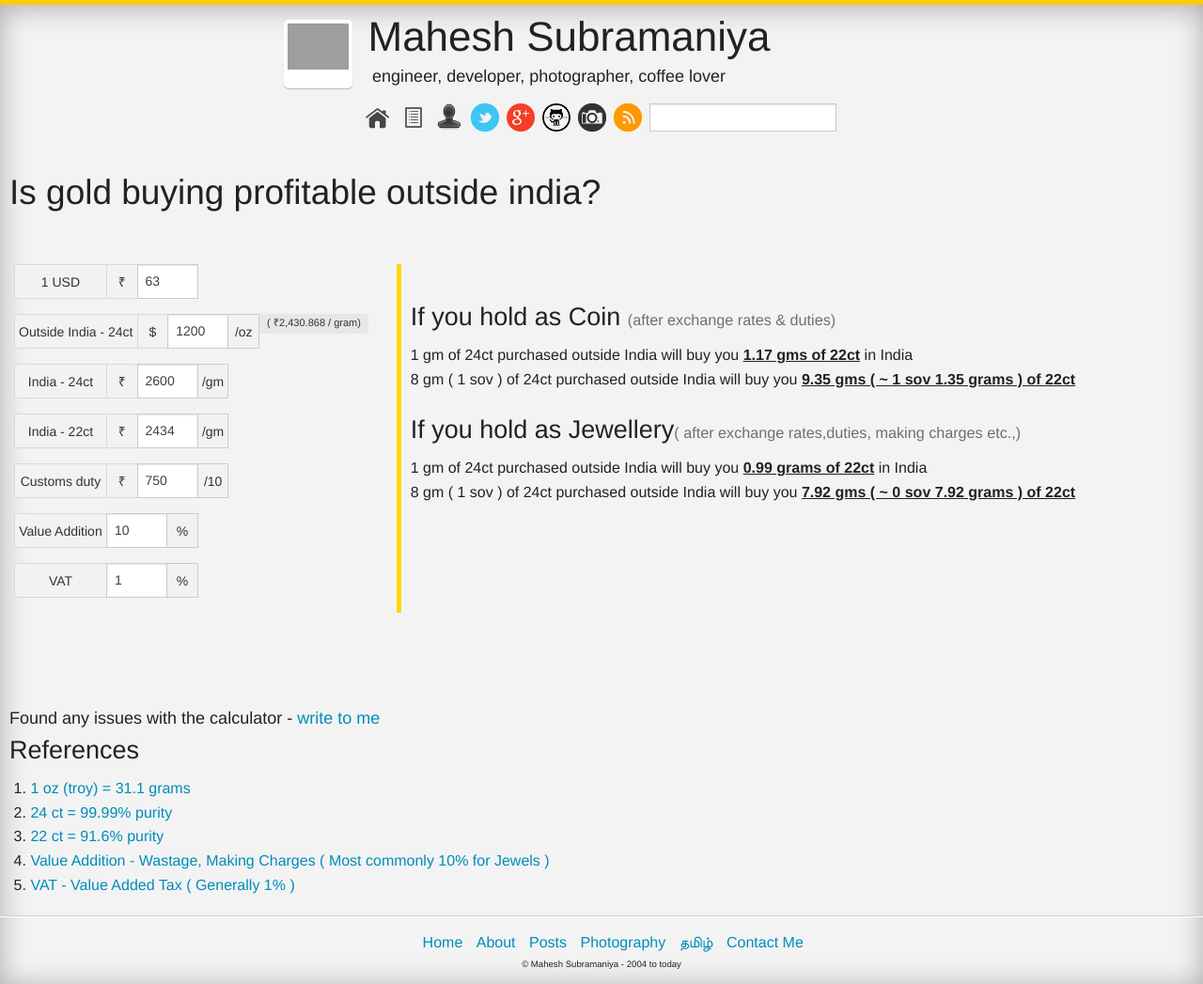
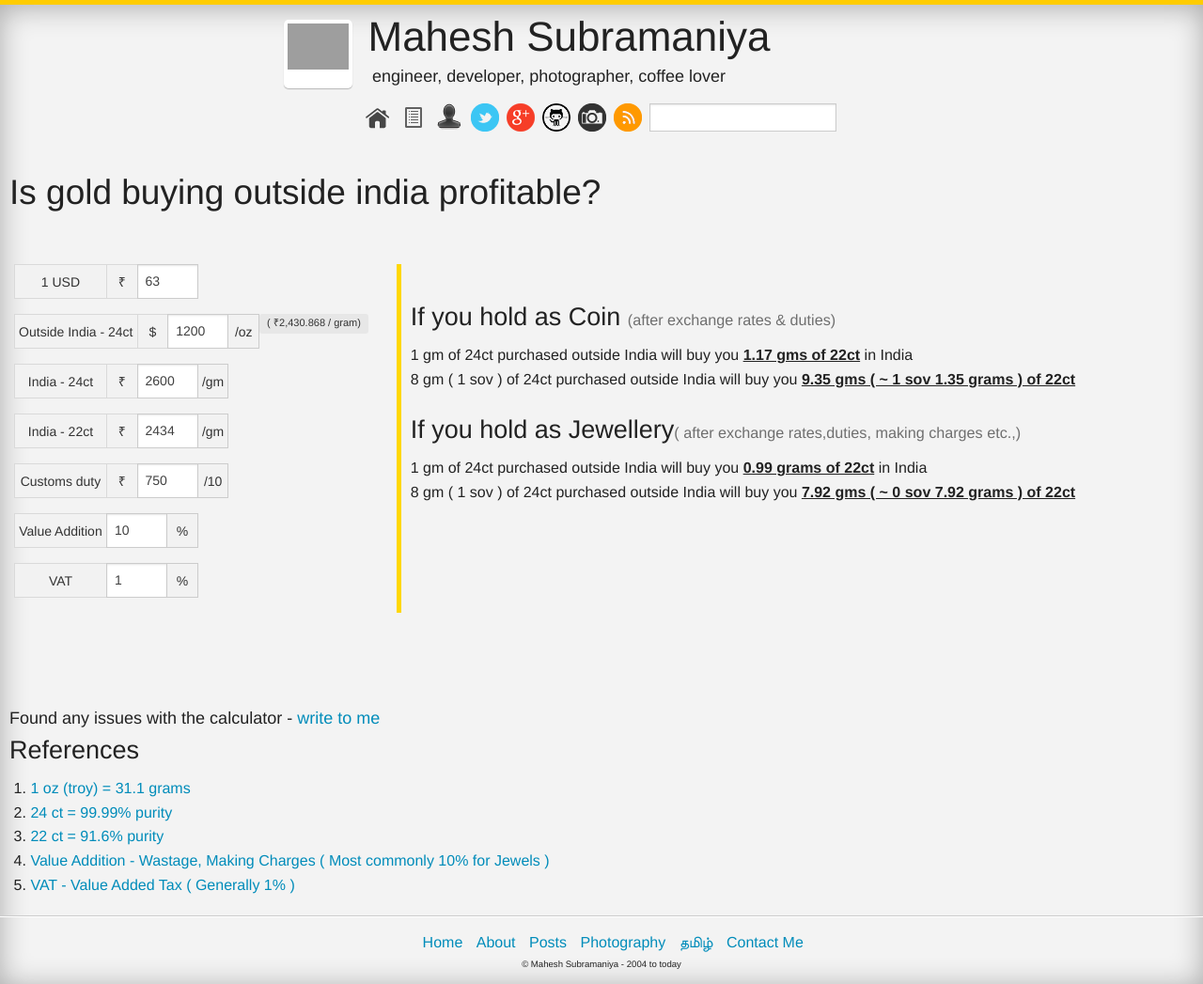
Before and after one commit to maheshsubramaniya/maheshsubramaniya.github.com, a Jekyll site: the page built from _posts/calc/2015-07-19-gold.md, in a window 1280 px wide. Shown: the whole page at 94% size. Built offline with Jekyll 4.4.1, drawn with Linux system fonts in a browser that asks for light colours; comment, search, counter and statistics services are not loaded; grey boxes are pictures that could not be loaded.

Commit message:
updated gold calculator

```diff
--- a/_posts/calc/2015-07-19-gold.md
+++ b/_posts/calc/2015-07-19-gold.md
@@ -11,7 +11,7 @@
 
 
 <div ng-controller="gController as gctrl" ng-init="gctrl.computeProfitOrLossForCoin()" class="row" style="width=100%;">
-    <h2 style="margin-left:10px;margin-bottom:50px;">Is gold buying profitable outside india?</h2>
+    <h2 style="margin-left:10px;margin-bottom:50px;">Is gold buying outside india profitable?</h2>
 
 
     <div class="large-4 columns" style="border-right: 5px solid gold;">
```
